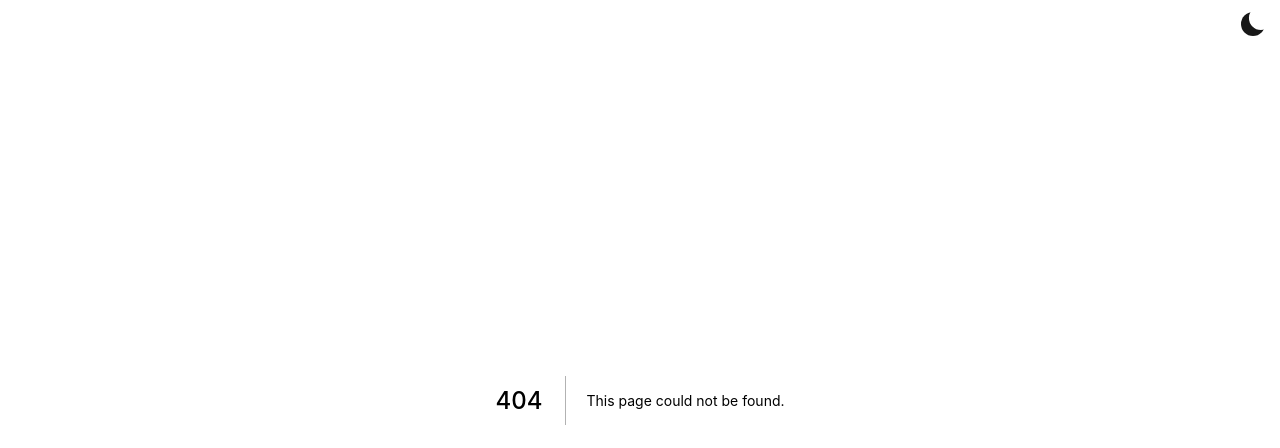
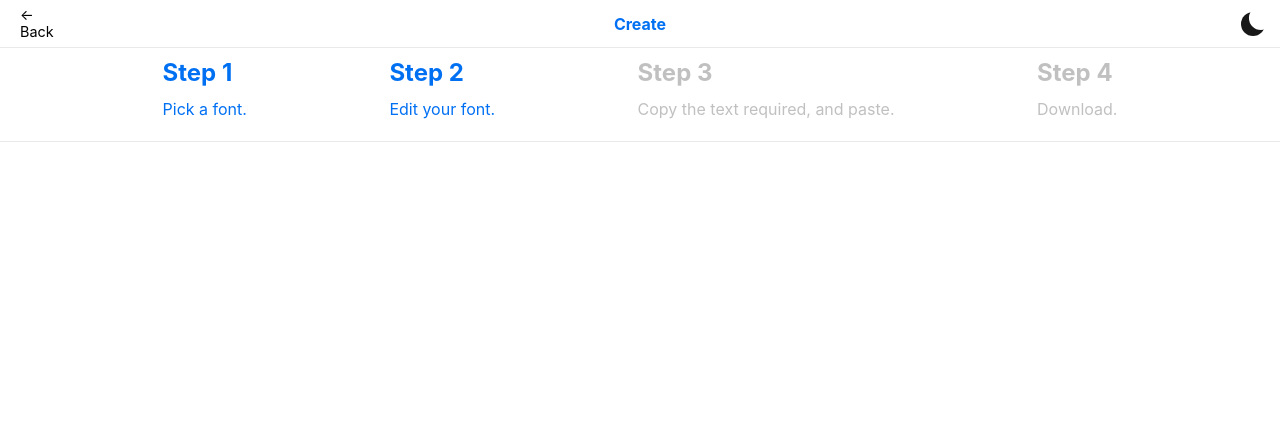
Before and after one commit to ninjaasmoke/afont, a Next.js app: page /new/step-2 in a window 1280 px wide. Before the commit this address had no page. Shown: the top 448 px of the page. Built offline with nearby package versions, Linux system fonts and the light colour scheme; a web font is replaced by a local one.

Commit message:
added step2 skeleton

```diff
--- a/components/nav.js
+++ b/components/nav.js
@@ -1,12 +1,21 @@
 import Link from 'next/link'
+import { useRouter } from 'next/router'
 import styles from './nav.module.css'
 
 export default function Nav({ linkTo, navTitle }) {
+    const router = useRouter();
     return (
         <nav className={styles.nav}>
-            <Link href={linkTo}>
-                <a>&larr; Back</a>
-            </Link>
+            {
+                linkTo &&
+                <Link href={linkTo}>
+                    <a>&larr; Back</a>
+                </Link>
+            }
+            {
+                !linkTo &&
+                <span onClick={() => router.back()}>&larr; Back</span>
+            }
             <h4 className={styles.navTitle}>
                 {navTitle}
             </h4>
--- a/components/nav.module.css
+++ b/components/nav.module.css
@@ -11,12 +11,20 @@
     background-color: var(--bg);
 }
 
-.nav a {
+.nav a, .nav span {
     font-size: .9rem;
     width: 50px;
 }
 
-.nav a::after {
+.nav span {
+    cursor: pointer;
+}
+
+.nav span:hover {
+    color: var(--accent);
+}
+
+.nav a::after, .nav span::after {
     display: block;
     content: '';
     border-bottom: solid 1px var(--accent);
@@ -24,7 +32,7 @@
     transition: transform 250ms ease-in-out;
 }
 
-.nav a:hover::after {
+.nav a:hover::after, .nav span:hover::after {
     transform: scaleX(1);
 }
 
--- /dev/null
+++ b/pages/new/step-2.js
@@ -0,0 +1,34 @@
+import Nav from '../../components/nav'
+import styles from '../../styles/New.module.css'
+import utils from '../../styles/utils.module.css'
+
+export default function Step2() {
+    return (
+        <div className={styles.container}>
+            <Nav navTitle="Create" />
+
+            <div className={utils.instructions}>
+
+                <div className={utils.step + ' ' + utils.active}>
+                    <h2>Step 1</h2>
+                    <p className={utils.stepInstr}>Pick a font.</p>
+                </div>
+
+                <div className={utils.step + ' ' + utils.active}>
+                    <h2>Step 2</h2>
+                    <p className={utils.stepInstr}>Edit your font.</p>
+                </div>
+
+                <div className={utils.step}>
+                    <h2>Step 3</h2>
+                    <p className={utils.stepInstr}>Copy the text required, and paste.</p>
+                </div>
+
+                <div className={utils.step}>
+                    <h2>Step 4</h2>
+                    <p className={utils.stepInstr}>Download.</p>
+                </div>
+            </div>
+        </div>
+    )
+}
--- a/styles/Home.module.css
+++ b/styles/Home.module.css
@@ -85,7 +85,7 @@
   text-align: left;
   color: inherit;
   text-decoration: none;
-  border: 1px solid #eaeaea;
+  border: 1px solid #7c7c7c35;
   border-radius: 10px;
   transition: color 0.15s ease, border-color 0.15s ease;
   width: 45%;
--- a/styles/globals.css
+++ b/styles/globals.css
@@ -8,7 +8,7 @@ body {
   --bg: #18181d;
   --color: #d3d3d3;
   --accent: #0070f3;
-  --hoverColor: #f0f0f01c;
+  --hoverColor: #f0f0f02c;
   --gray: #909090;
   padding: 0;
   margin: 0;
--- a/styles/utils.module.css
+++ b/styles/utils.module.css
@@ -51,16 +51,15 @@
     list-style: none;
     display: grid;
     grid-template-columns: auto auto auto;
-    grid-gap: 10px;
+    grid-gap: 20px;
     padding: 0px 30px 20px;
 }
 
 .font {
-    border: 1px solid #7c7c7c2b;
+    border: 1px solid #7c7c7c35;
     border-radius: 6px;
     padding: 20px;
     transition-duration: 300ms;
-    cursor: pointer;
     display: flex;
     flex-direction: column;
     align-items: flex-start;
@@ -69,7 +68,9 @@
 
 .font:hover {
     background-color: var(--hoverColor);
-    box-shadow: 0px 0px 4px 1px #20202023;
+    box-shadow: 0px 1px 6px 2px #20202023;
+    color: var(--color);
+    border: 1px solid #7c7c7c35;
 }
 
 .fontName {
```
Also changed, not shown: pages/new/step-1.js (+8 -6 lines).
